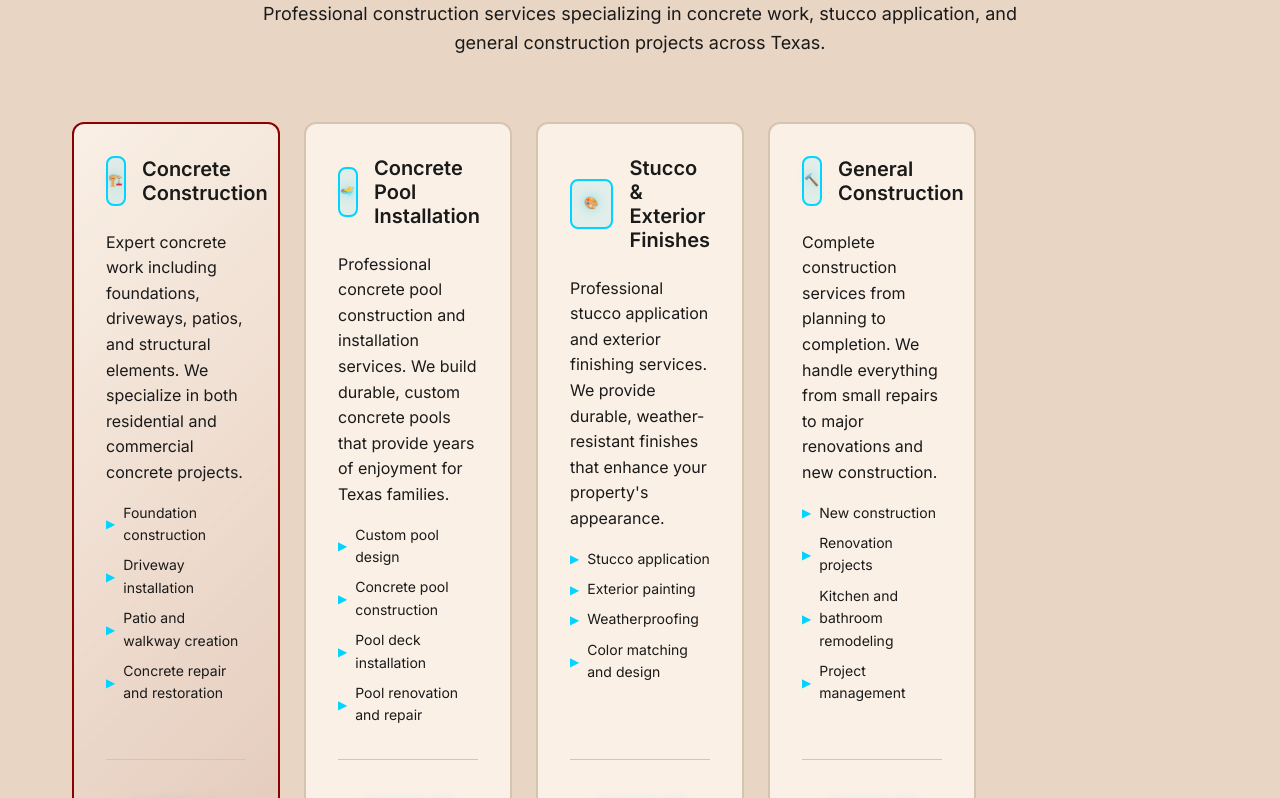
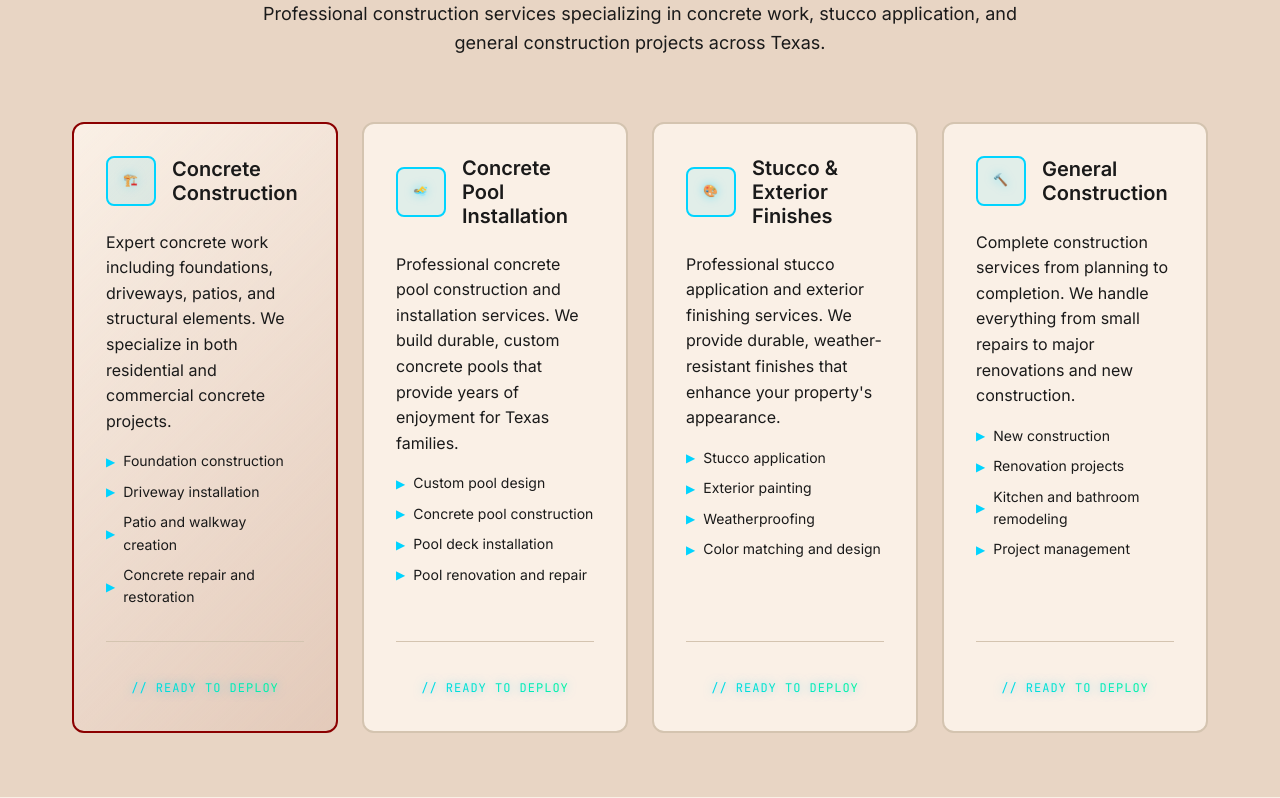
Before and after one commit to wables411/webgcon, a React (Create React App) app: page / in a window 1280 px wide. Shown: the part 2880-3678 px from the top of the page. Built offline with nearby package versions, Linux system fonts and the light colour scheme.

Commit message:
Fix services grid to 4 columns for 4 services, ensuring even spacing across the section

```diff
--- a/src/pages/Home.css
+++ b/src/pages/Home.css
@@ -240,7 +240,7 @@
 
 .services-grid {
   display: grid;
-  grid-template-columns: repeat(5, 1fr);
+  grid-template-columns: repeat(4, 1fr);
   gap: var(--spacing-lg);
   margin-top: var(--spacing-3xl);
   justify-items: center;
```
